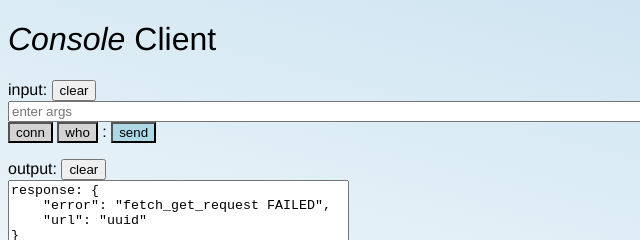
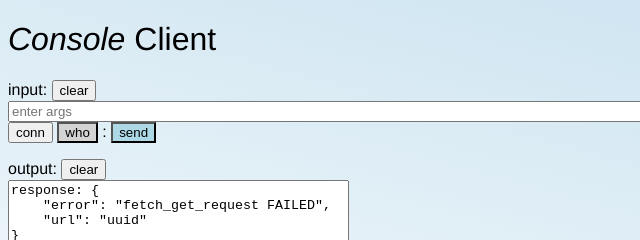
Before and after one commit to mthiebaux/JSNtemplate, a plain HTML site: page console/index.html in a window 1280 px wide. Shown: the top 240 px of the page, 0-640 px from the left. Drawn offline with Linux system fonts and the light colour scheme; no server answers.

Commit message:
Update index.html

```diff
--- a/console/index.html
+++ b/console/index.html
@@ -44,7 +44,7 @@
 				size="80em"></input>
 
 			<br>
-			<button onclick="submit_reconnect()" style="background-color:lightgrey"
+			<button onclick="submit_reconnect()"
 				>conn</button>
 			<button onclick="submit_who()" style="background-color:lightgrey"
 				>who</button>
```
